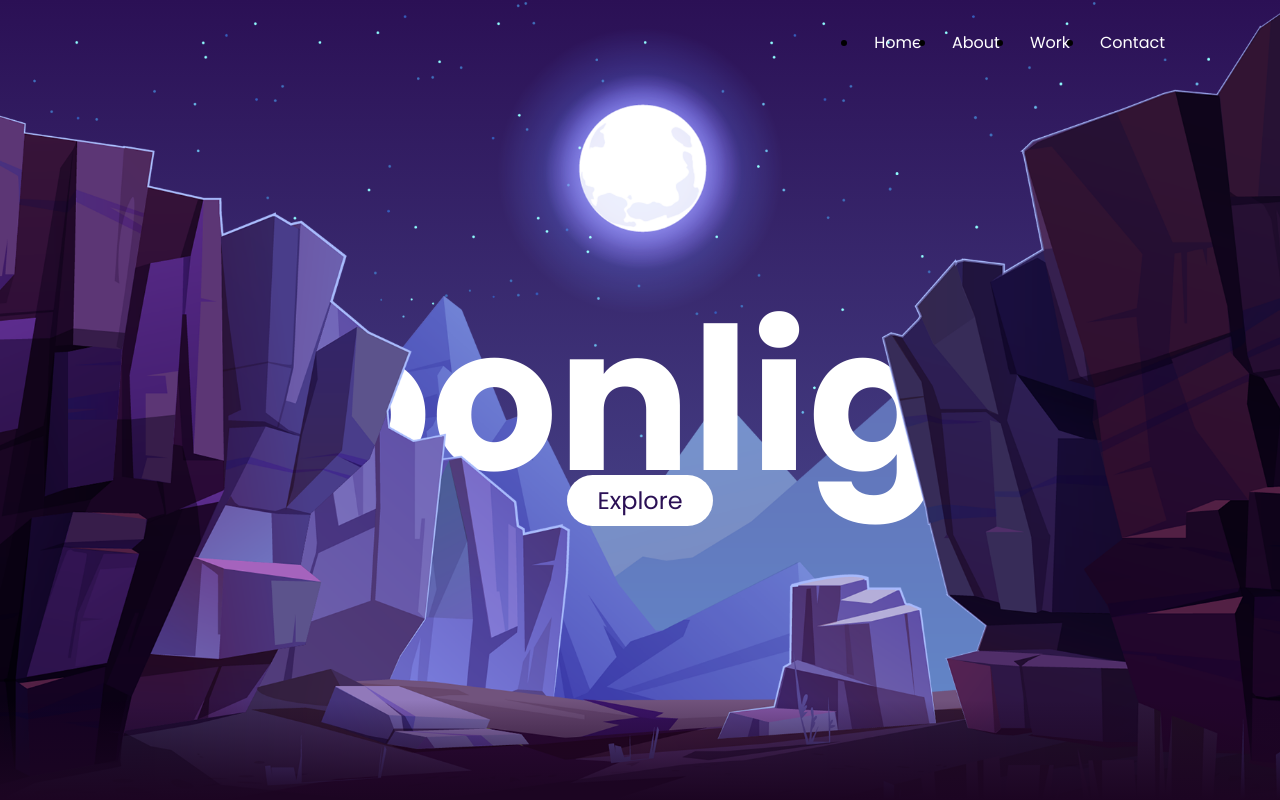
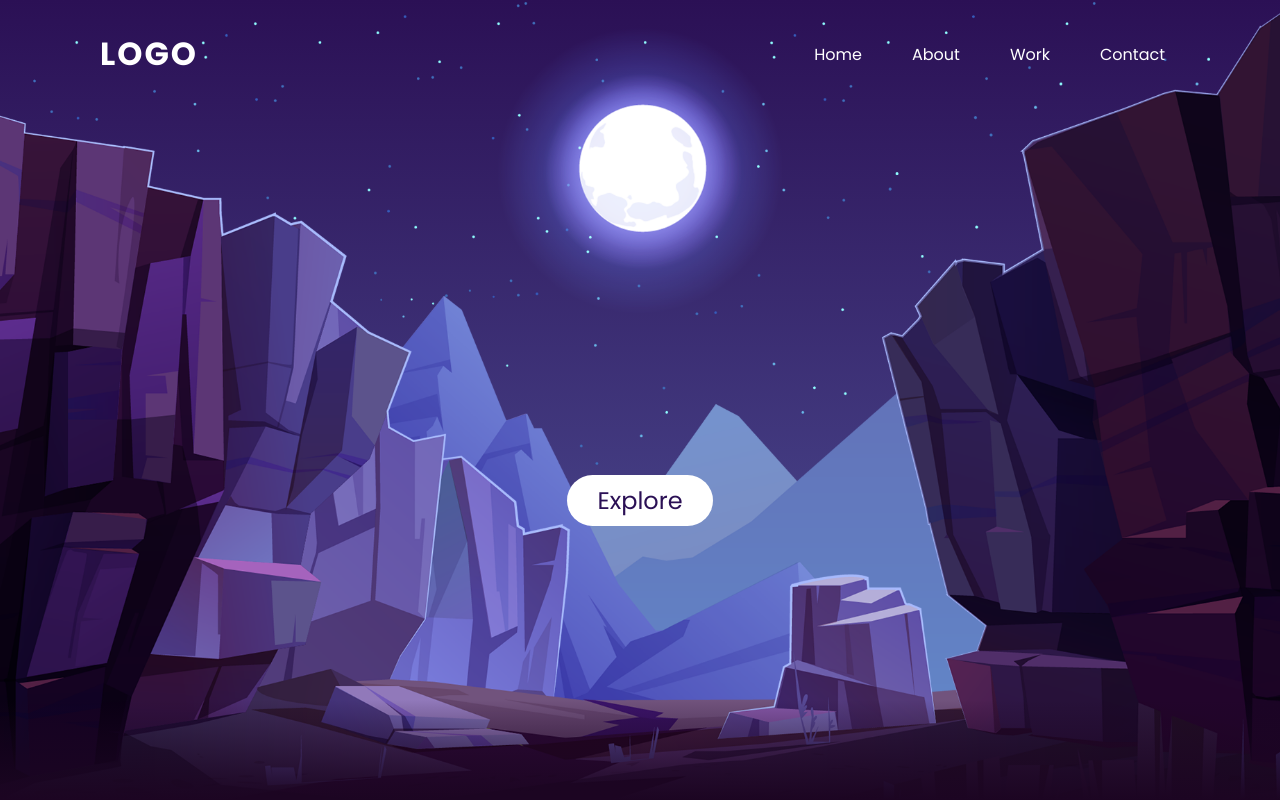
Before and after one commit to BahriDogan/html-css-javascript-website-template-10, a plain HTML site: page index.html in a window 1280 px wide. Shown: the top 800 px of the page. Drawn offline with Linux system fonts and the light colour scheme.

Commit message:
Last Commit

```diff
--- a/index.html
+++ b/index.html
@@ -9,7 +9,7 @@
   </head>
   <body>
     <header>
-      <a href="#" class="logo"></a>
+      <a href="#" class="logo">Logo</a>
       <ul>
         <li><a href="#" class="active">Home</a></li>
         <li><a href="#">About</a></li>
@@ -52,6 +52,20 @@
         let text = document.getElementById('text');
         let btn = document.getElementById('btn');
         let mountains_front = document.getElementById('mountains_front');
+        let header = document.querySelector('header')
+
+        window.addEventListener('scroll', function(){
+          let value = window.scrollY;
+          stars.style.left = value * 0.25 + 'px' ;
+          moon.style.top = value * 1.05 + 'px' ;
+          mountains_behind.style.top = value * 0.5 + 'px' ;
+          mountains_front.style.top = value * 0 + 'px' ;
+          text.style.marginRight = value * 4 + 'px' ;
+          text.style.marginTop = value * 1.5 + 'px' ;
+          btn.style.marginTop = value * 1.5 + 'px' ;
+          header.style.Top = value * 1.5 + 'px' ;
+
+        })
     </script>
   </body>
 </html>
--- a/styles.css
+++ b/styles.css
@@ -8,6 +8,7 @@
 }
 body {
   min-height: 100vh;
+  overflow-x: hidden;
   background: linear-gradient(#2b1055, #7597de);
 }
 header {
@@ -34,7 +35,7 @@ header ul {
   justify-content: center;
   align-items: center;
 }
-header li ul {
+header ul li {
   list-style: none;
   margin-left: 20px;
 }
@@ -57,6 +58,7 @@ section {
   display: flex;
   justify-content: center;
   align-items: center;
+  overflow: hidden;
 }
 section::before{
     content: '';
@@ -85,9 +87,10 @@ section img#mountains_front {
 }
 #text {
   position: absolute;
+  right: -350px;
   color: #fff;
   white-space: nowrap;
-  font-size: 15.5vw;
+  font-size: 9vw;
   z-index: 9;
 }
 #btn {
@@ -115,4 +118,3 @@ section img#mountains_front {
     font-size: 1em;
     color: #fff;
 }
-....
```
